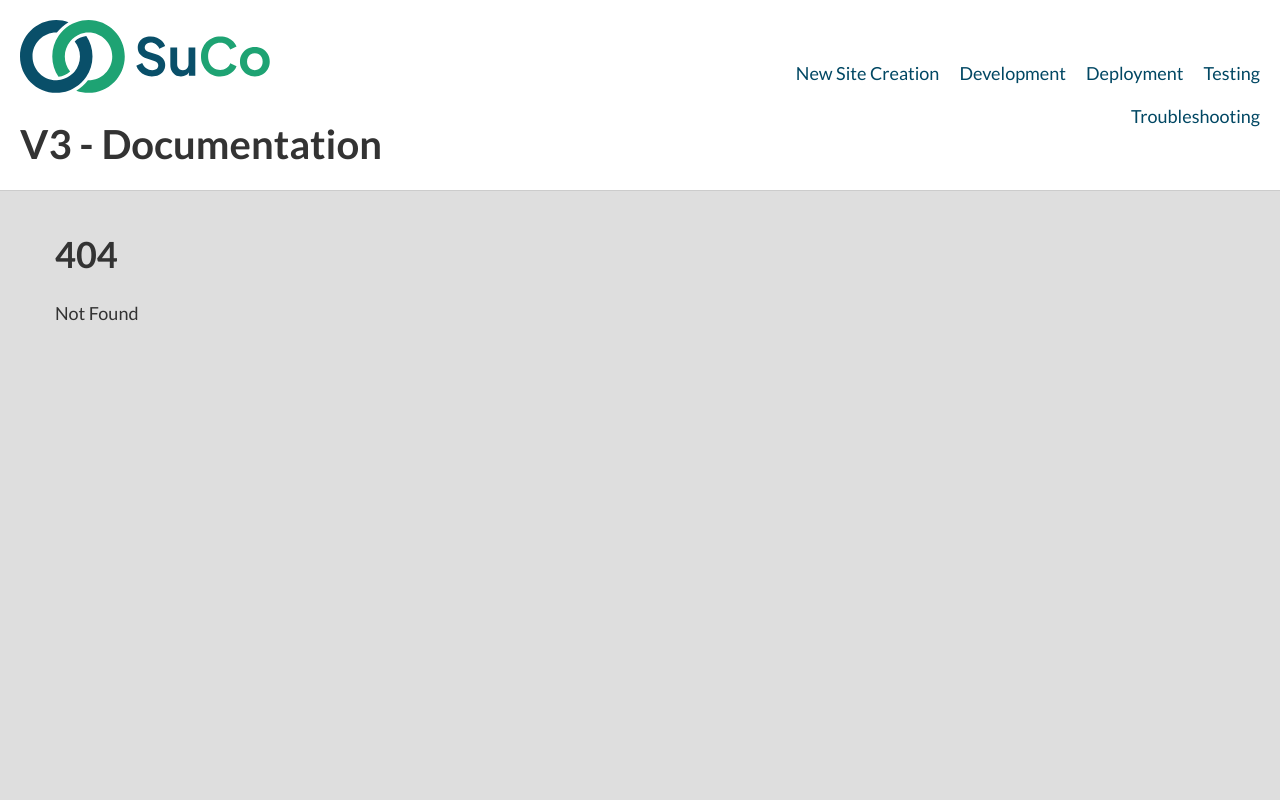
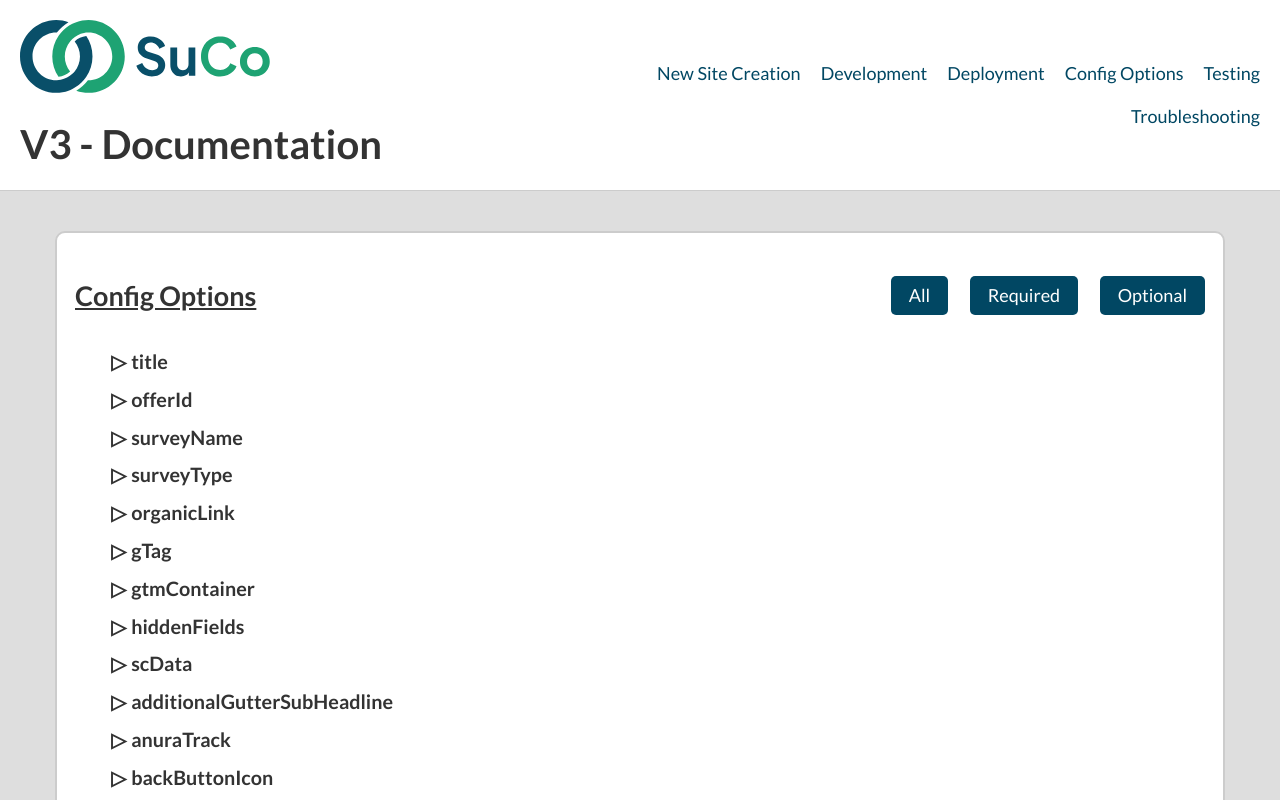
Before and after one commit to BigBeardedDev74/sc-v3-documentation, a SvelteKit app: page /config-options in a window 1280 px wide. Before the commit this address had no page. Shown: the top 800 px of the page. Built offline with nearby package versions, Linux system fonts and the light colour scheme.

Commit message:
add config options page

```diff
--- /dev/null
+++ b/src/components/Config.svelte
@@ -0,0 +1,88 @@
+<script>
+  import Accordion from "$components/Accordion.svelte";
+  import configOptions from "$data/configOptions";
+  import { fly, fade } from "svelte/transition";
+
+  let configDetails = configOptions;
+
+  configDetails.sort((a, b) => {
+    if (a.required && b.required) {
+      console.log("a");
+      return 0;
+    }
+    if (a.required) {
+      console.log("b");
+      return -1;
+    }
+    if (b.required) {
+      console.log("c");
+      return 1;
+    }
+    return a.title.localeCompare(b.title);
+  });
+</script>
+
+<div class="titleContainer">
+  <h3 class="title">Config Options</h3>
+  <div class="buttonContainer">
+    <button
+      on:click={() => {
+        configDetails = configOptions;
+      }}>All</button
+    >
+    <button
+      on:click={() =>
+        (configDetails = configOptions.filter(
+          (option) => option.required === true
+        ))}>Required</button
+    >
+    <button
+      on:click={() =>
+        (configDetails = configOptions.filter(
+          (option) => option.required === false
+        ))}>Optional</button
+    >
+  </div>
+</div>
+{#each configDetails as option, i}
+  <div
+    in:fly={{ x: -200, duration: 25 * i }}
+    out:fly={{ x: 200, duration: 25 * i }}
+  >
+    <Accordion
+      title={option.title}
+      type={option.type}
+      desc={option.desc}
+      required={option.required}
+    />
+  </div>
+{/each}
+
+<style>
+  .configDetails {
+    padding: 1rem;
+    border: 2px solid #ccc;
+    border-radius: 10px;
+    background: var(--bgColor);
+    margin: 0 2rem 1rem;
+    box-shadow: 5px 5px 10px rgba(0, 0, 0, 0.5);
+  }
+  button {
+    margin: 0 0 0 1rem;
+    background: var(--buttonBgColor);
+    color: var(--buttonTextColor);
+    padding: 0.5rem 1rem;
+    border-radius: 5px;
+    border: none;
+    cursor: pointer;
+    transition: background 0.2s ease-in-out;
+    &:hover {
+      background: oklch(47.44% 0.077 233.06);
+    }
+  }
+  .titleContainer {
+    display: flex;
+    justify-content: space-between;
+    align-items: center;
+  }
+</style>
--- a/src/routes/+layout.svelte
+++ b/src/routes/+layout.svelte
@@ -38,6 +38,11 @@
       href="/deployment"
       class={$page.data.pathname === "/deployment" ? "active" : ""}
       >Deployment</a
+    >
+    <a
+      href="/config-options"
+      class={$page.data.pathname === "/config-options" ? "active" : ""}
+      >Config Options</a
     >
     <a
       href="/testing"
--- /dev/null
+++ b/src/routes/config-options/+page.svelte
@@ -0,0 +1,7 @@
+<script>
+  import Config from "$components/Config.svelte";
+</script>
+
+<section class="section">
+  <Config />
+</section>
```
Also changed, not shown: src/routes/+page.svelte (+3 -70 lines).
